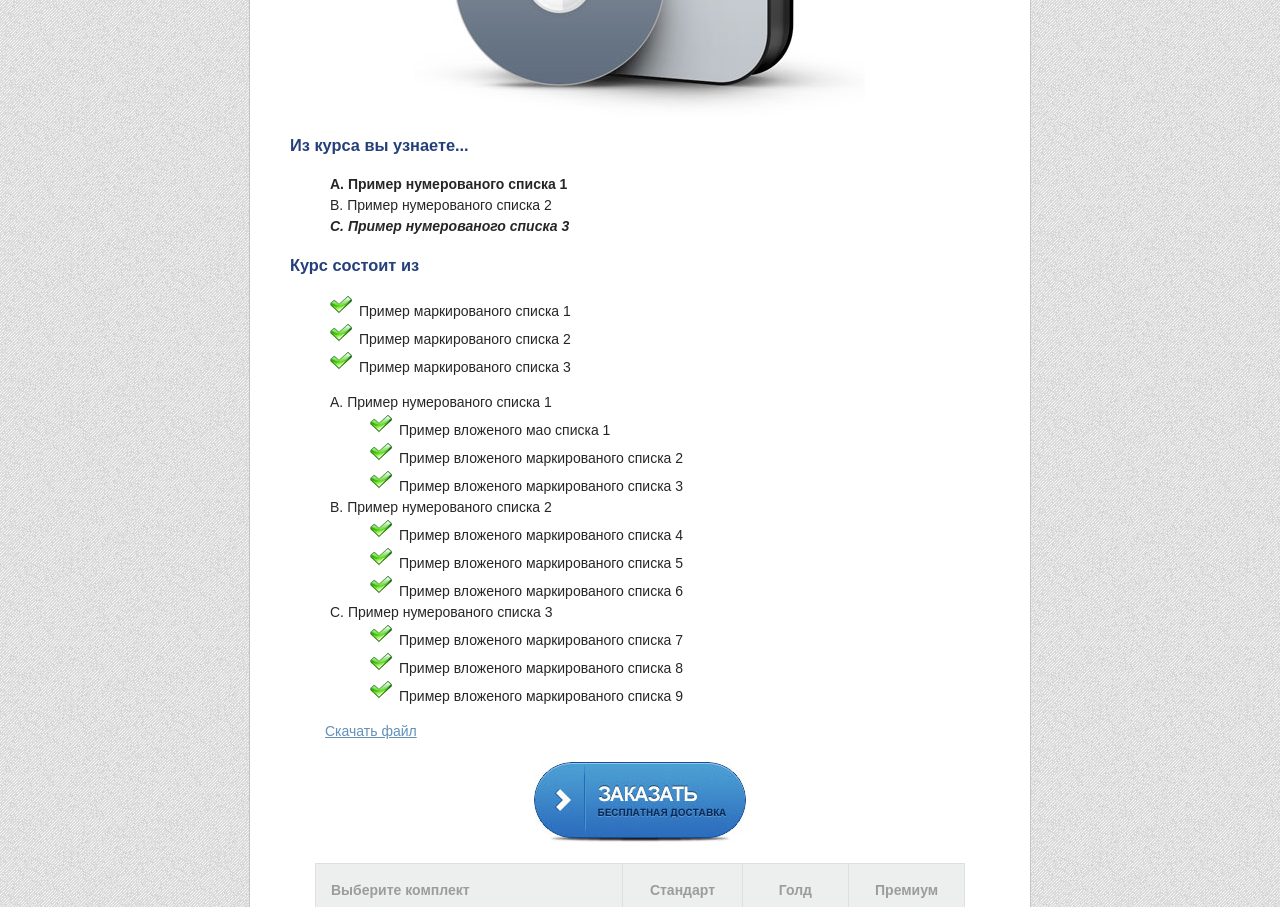
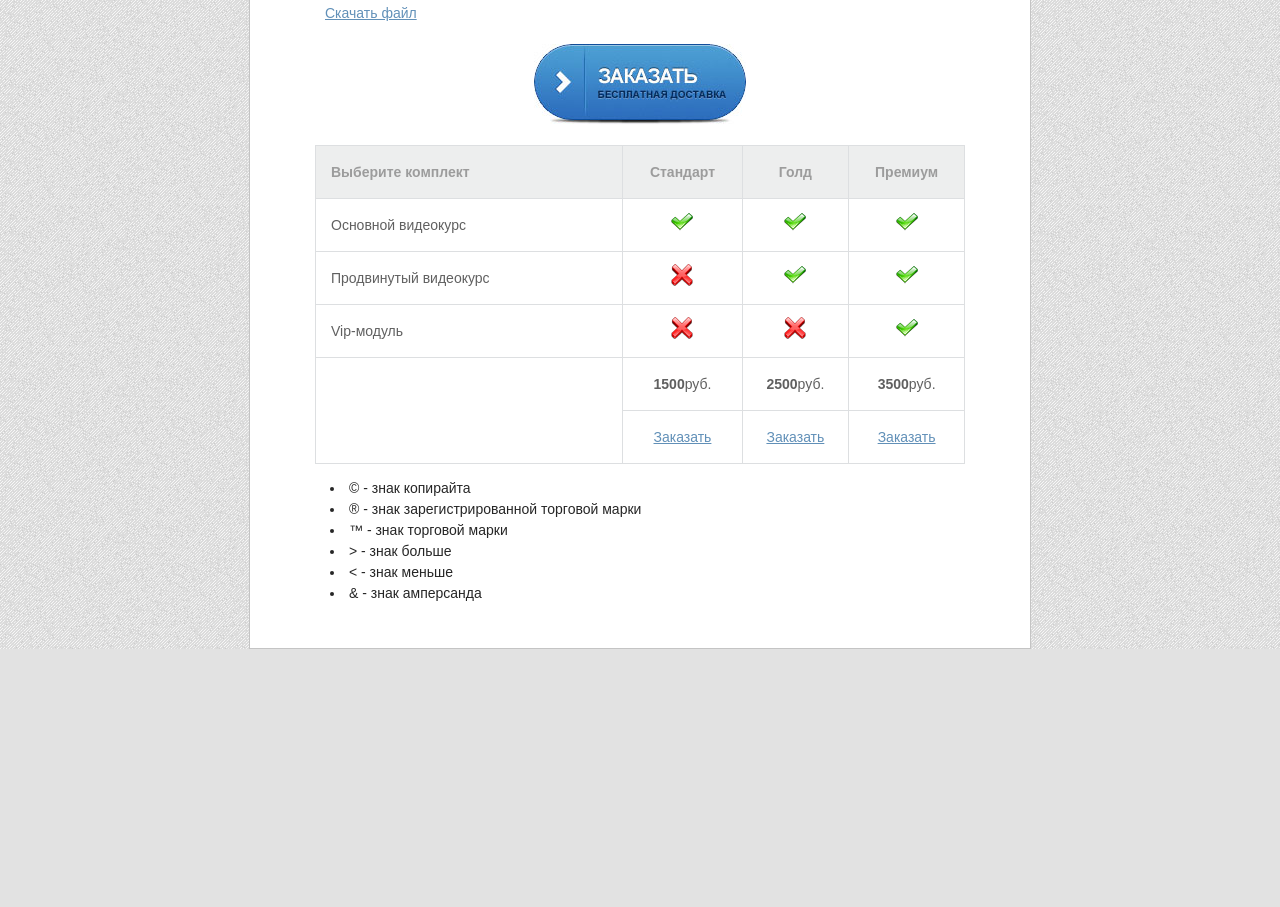
Before and after one commit to NesvitP/test4, a plain HTML site: page index.html in a window 1280 px wide. Shown: the part 834-1741 px from the top of the page. After the commit the page ends 1483 px from the top, so only its background shows below. Drawn offline with Linux system fonts and the light colour scheme.

Commit message:
super commit

```diff
--- a/index.html
+++ b/index.html
@@ -28,26 +28,7 @@
 
 			</p>
 
-			<img id="test" src = "images/dvd.jpg" title = "dvd" alt = "dvd"/>
-			<!--Тема списки-->
-			<h3>Из курса вы узнаете...</h3>
-			<ol>
-				<li  class="bold-text">Пример нумерованого списка 1</li>
-				<li>Пример нумерованого списка 2</li>
-				<li class="italic-text">Пример нумерованого списка 3</li>
-			</ol>
-			<h3>Курс состоит из</h3>
-			<ul>
-				<li>Пример маркированого списка 1</li>
-				<li>Пример маркированого списка 2</li>
-				<li>Пример маркированого списка 3</li>
-			</ul>
-			<ol>
-				<li>Пример нумерованого списка 1
-					<ul>
-						<li>Пример вложеного мао списка 1</li>
-						<li>Пример вложеного маркированого списка 2</li>
-						<li>Пример вложеного маркированого списка 3</li>
+
 					</ul>
 				</li>
 				<li>Пример нумерованого списка 2
```
